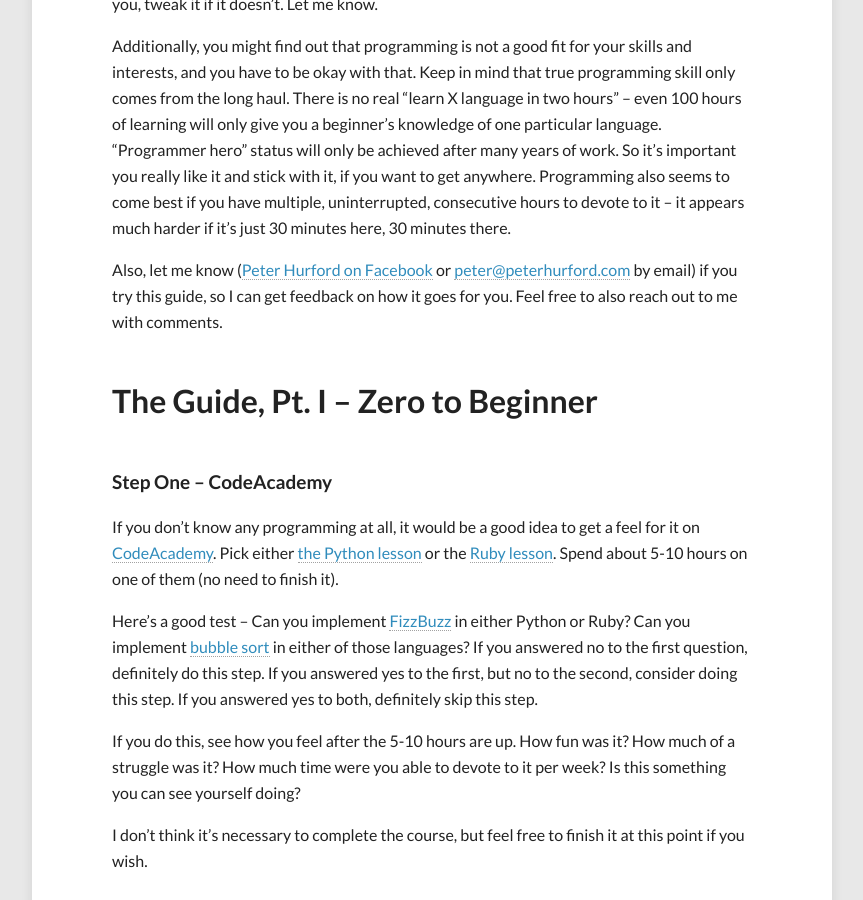
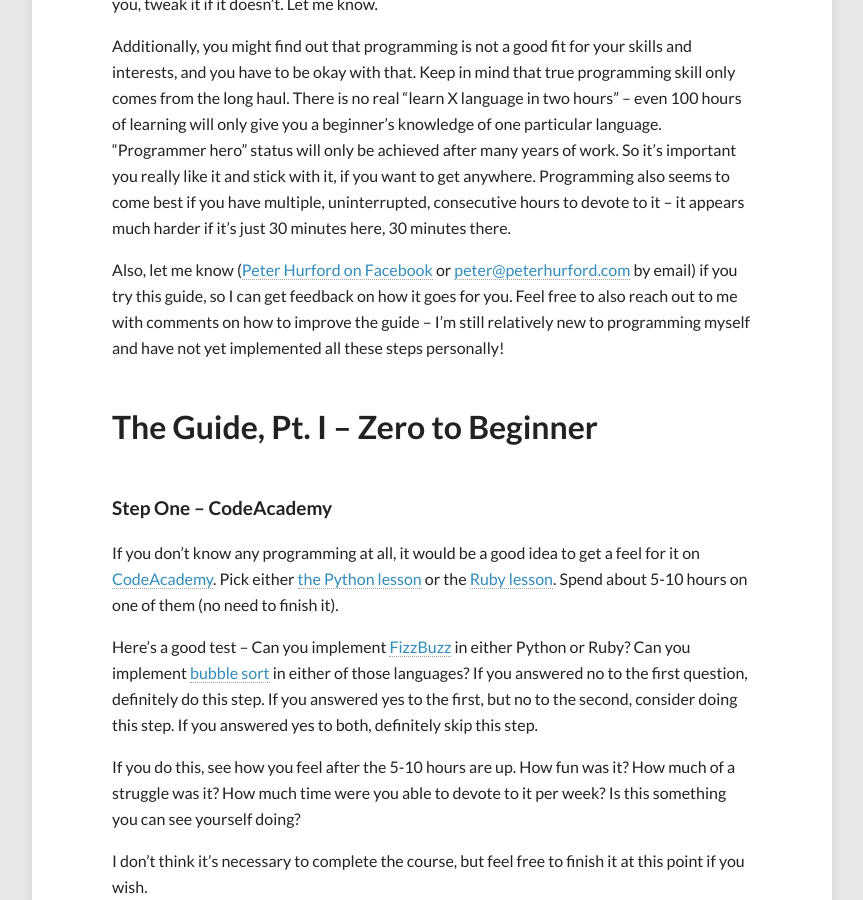
Before and after one commit to peterhurford/peterhurford.github.io, a Jekyll site: the page built from _posts/2014-04-18-learn-code.markdown, in a window 1280 px wide and 900 px high, scrolled down 1100 px. Shown: the whole window, without its empty margins (208-1071 px from the left). Built offline with Jekyll 4.4.1, drawn with Linux system fonts in a browser that asks for light colours; comment, search, counter and statistics services are not loaded.

Commit message:
Slight tweak to intro text

```diff
--- a/_posts/2014-04-18-learn-code.markdown
+++ b/_posts/2014-04-18-learn-code.markdown
@@ -22,7 +22,7 @@
 
 Additionally, you might find out that programming is not a good fit for your skills and interests, and you have to be okay with that.  Keep in mind that true programming skill only comes from the long haul.  There is no real “learn X language in two hours” -- even 100 hours of learning will only give you a beginner’s knowledge of one particular language.  “Programmer hero” status will only be achieved after many years of work.  So it’s important you really like it and stick with it, if you want to get anywhere.  Programming also seems to come best if you have multiple, uninterrupted, consecutive hours to devote to it -- it appears much harder if it’s just 30 minutes here, 30 minutes there.
 
-Also, let me know ([Peter Hurford on Facebook](https://www.facebook.com/peterhurford) or [peter@peterhurford.com](mailto:peter@peterhurford.com) by email) if you try this guide, so I can get feedback on how it goes for you.  Feel free to also reach out to me with comments.
+Also, let me know ([Peter Hurford on Facebook](https://www.facebook.com/peterhurford) or [peter@peterhurford.com](mailto:peter@peterhurford.com) by email) if you try this guide, so I can get feedback on how it goes for you.  Feel free to also reach out to me with comments on how to improve the guide -- I'm still relatively new to programming myself and have not yet implemented all these steps personally!
 
 
 
```
